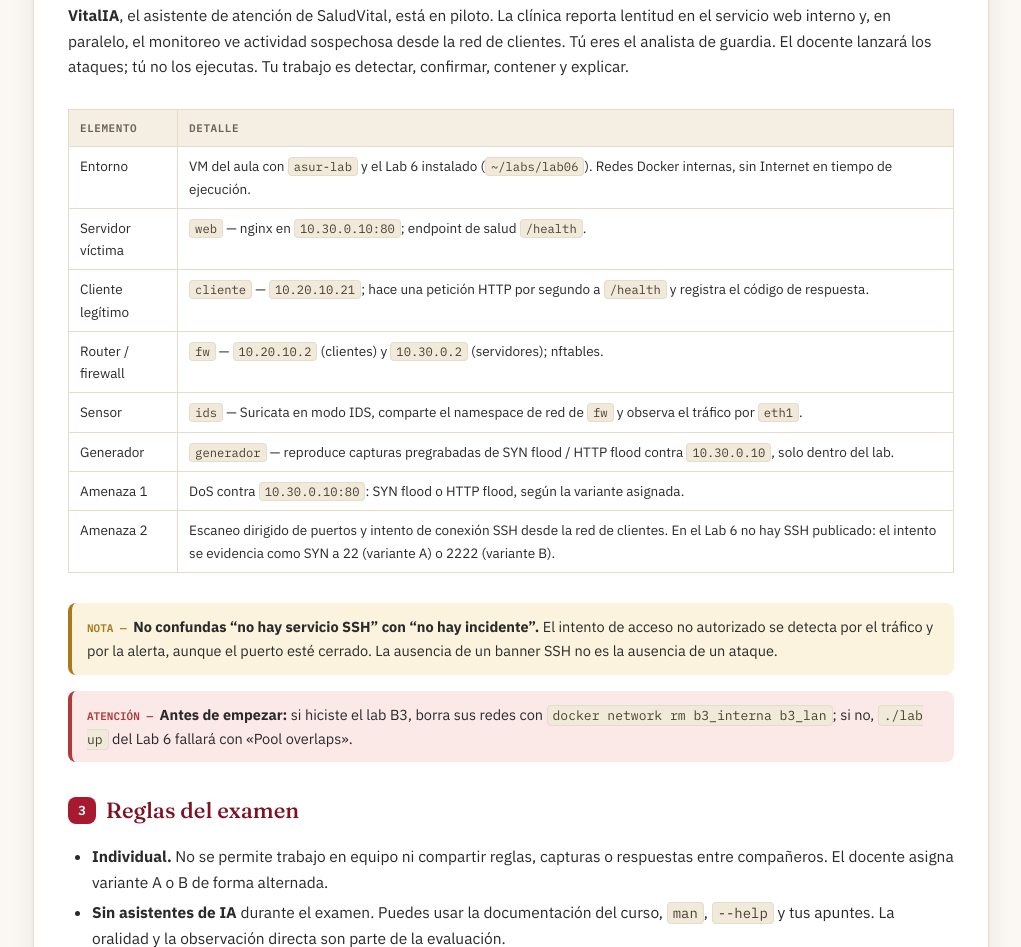
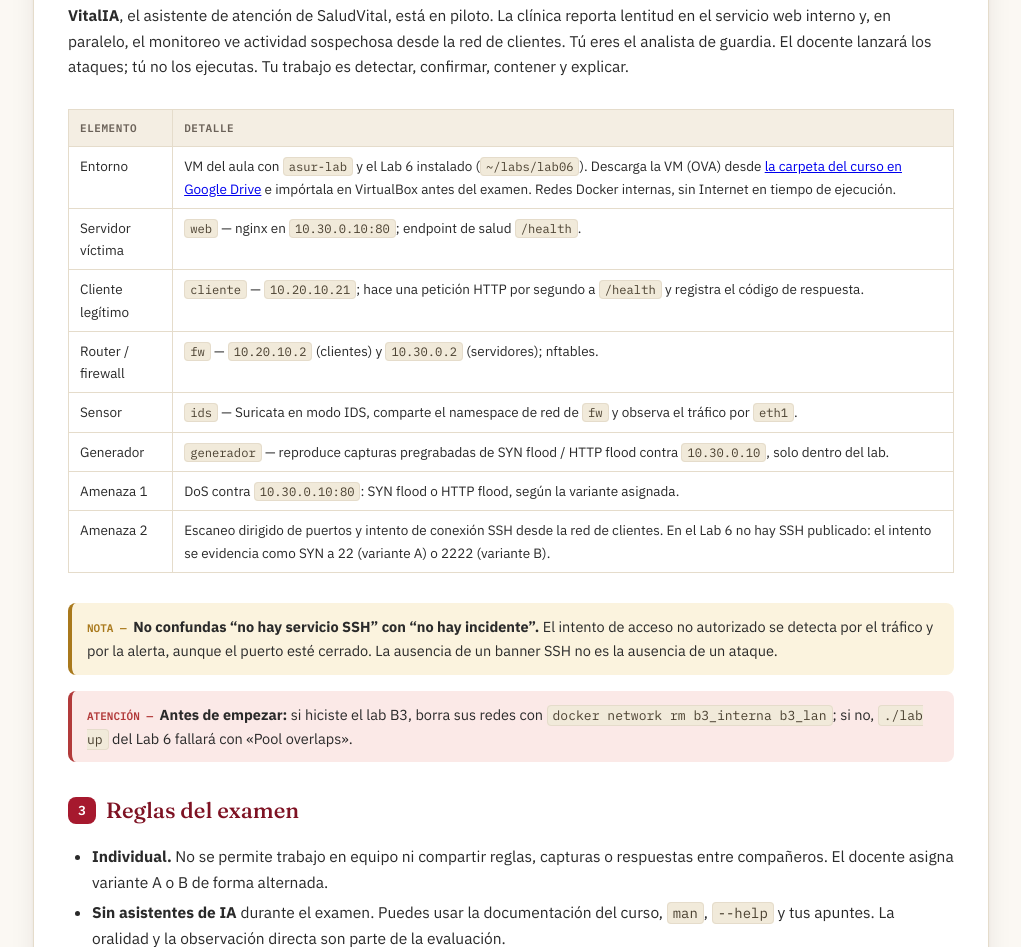
Before and after one commit to asur-col/cuc-seguridad-redes, a plain HTML site: page proyectos/parcial3-enunciado.html in a window 1280 px wide. Shown: the part 889-1836 px from the top of the page, without its empty margins (129-1150 px from the left). Drawn offline with Linux system fonts and the light colour scheme.

Commit message:
Parcial 3: enlace de descarga de la VM (Drive)
Co-Authored-By: Claude Opus 5.5 <noreply@anthropic.com>

```diff
--- a/proyectos/parcial3-enunciado.html
+++ b/proyectos/parcial3-enunciado.html
@@ -123,7 +123,7 @@
 <p><b>VitalIA</b>, el asistente de atención de SaludVital, está en piloto. La clínica reporta lentitud en el servicio web interno y, en paralelo, el monitoreo ve actividad sospechosa desde la red de clientes. Tú eres el analista de guardia. El docente lanzará los ataques; tú no los ejecutas. Tu trabajo es detectar, confirmar, contener y explicar.</p>
 <div class="tw"><table>
   <tr><th>Elemento</th><th>Detalle</th></tr>
-  <tr><td>Entorno</td><td>VM del aula con <code>asur-lab</code> y el Lab 6 instalado (<code>~/labs/lab06</code>). Redes Docker internas, sin Internet en tiempo de ejecución.</td></tr>
+  <tr><td>Entorno</td><td>VM del aula con <code>asur-lab</code> y el Lab 6 instalado (<code>~/labs/lab06</code>). Descarga la VM (OVA) desde <a href="https://drive.google.com/drive/folders/1Ozi7T9XvWjP2Yx8XAMb7k3648gcnGc-n" target="_blank" rel="noopener">la carpeta del curso en Google Drive</a> e impórtala en VirtualBox antes del examen. Redes Docker internas, sin Internet en tiempo de ejecución.</td></tr>
   <tr><td>Servidor víctima</td><td><code>web</code> — nginx en <code>10.30.0.10:80</code>; endpoint de salud <code>/health</code>.</td></tr>
   <tr><td>Cliente legítimo</td><td><code>cliente</code> — <code>10.20.10.21</code>; hace una petición HTTP por segundo a <code>/health</code> y registra el código de respuesta.</td></tr>
   <tr><td>Router / firewall</td><td><code>fw</code> — <code>10.20.10.2</code> (clientes) y <code>10.30.0.2</code> (servidores); nftables.</td></tr>
```
